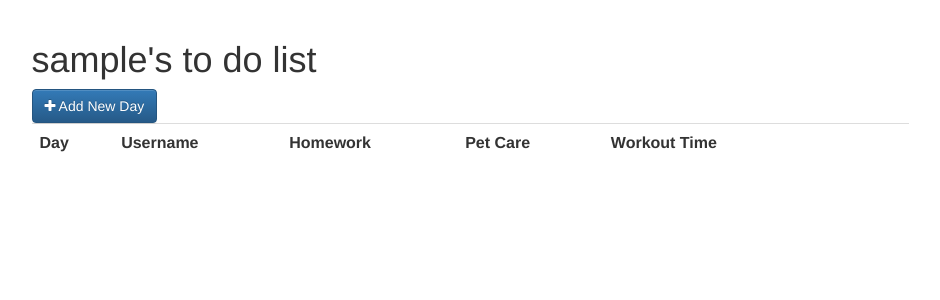
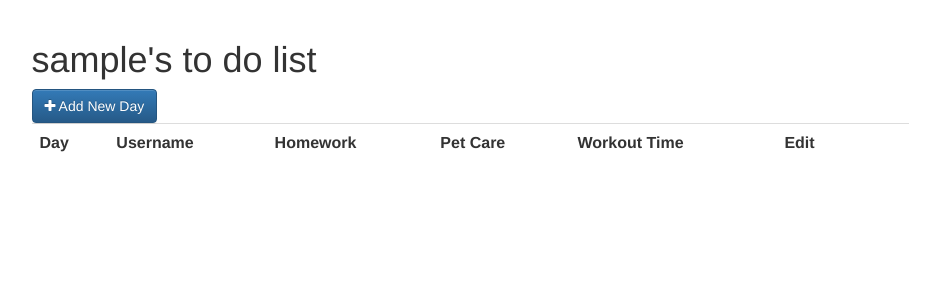
Before and after one commit to SeanTuc/PHP-class, a PHP site: page /todo.php in a window 1280 px wide. Shown: the part 140-440 px from the top of the page, without its empty margins (316-1256 px from the left). Run offline with PHP 8.4, Linux system fonts and the light colour scheme; the visitor is signed in with stand-in values (Sample User, id 1); data that the repository does not hold is empty.

```diff
--- a/todo.php
+++ b/todo.php
@@ -68,7 +68,7 @@ $day = array("Sunday","Monday","Tuesday","Wednesday","Thursday","Friday","Saterd
                     <th>Homework</th>
                     <th>Pet Care</th>
                     <th>Workout Time</th>
-                    <th></th>
+                    <th>Edit</th>
                     <th></th>
                     <th></th>
                 </tr>
```
Also changed, not shown: todo_details.php (+7 -0 lines).
